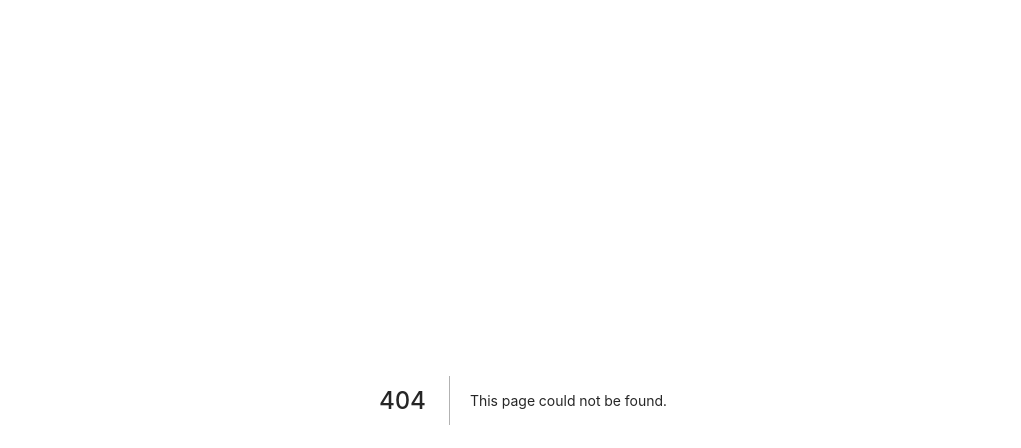
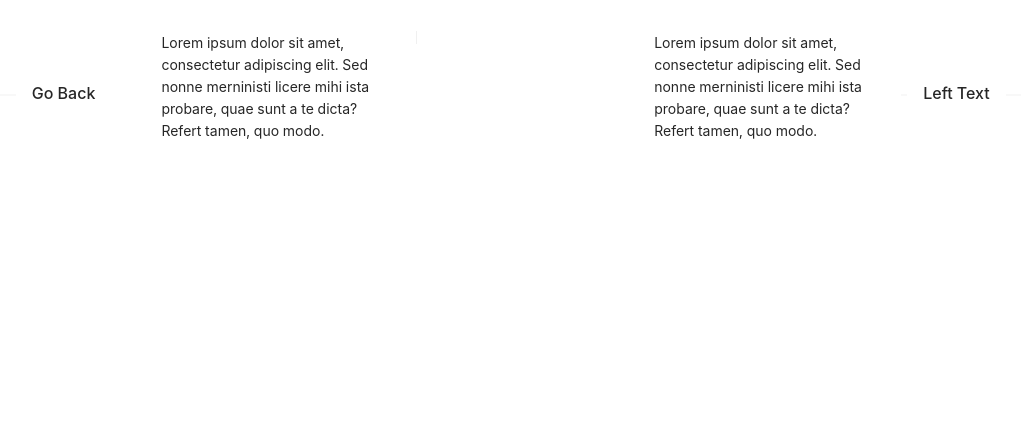
Before and after one commit to talhajubaer018/antdesign, a Next.js app: page /divider in a window 1280 px wide. Before the commit this address had no page. Shown: the top 448 px of the page, without its empty margins (117-1138 px from the left). Built offline with nearby package versions, Linux system fonts and the light colour scheme.

Commit message:
divider added

```diff
--- /dev/null
+++ b/pages/divider.js
@@ -0,0 +1,21 @@
+import React from "react";
+import { Divider } from "antd";
+import Link from "next/link";
+
+const divider = () => {
+  return (
+    <div className="container_white">
+      <Divider orientation="right" orientationMargin={50}>
+        <Link href="/">
+          <a className="back-btn">Go Back</a>
+        </Link>
+      </Divider>
+      <p>Lorem ipsum dolor sit amet, consectetur adipiscing elit. Sed nonne merninisti licere mihi ista probare, quae sunt a te dicta? Refert tamen, quo modo.</p>
+      <Divider type="vertical">Text</Divider>
+      <p>Lorem ipsum dolor sit amet, consectetur adipiscing elit. Sed nonne merninisti licere mihi ista probare, quae sunt a te dicta? Refert tamen, quo modo.</p>
+      <Divider orientation="left">Left Text</Divider>
+    </div>
+  );
+};
+
+export default divider;
```
